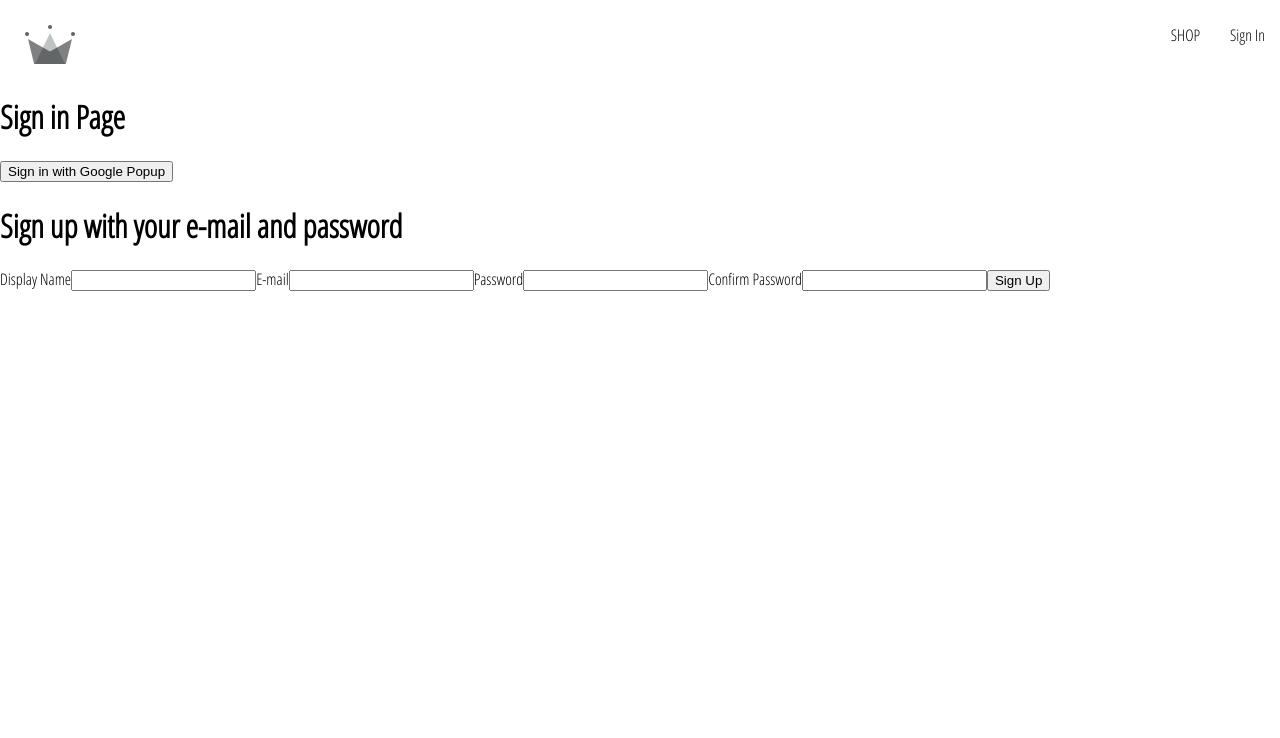
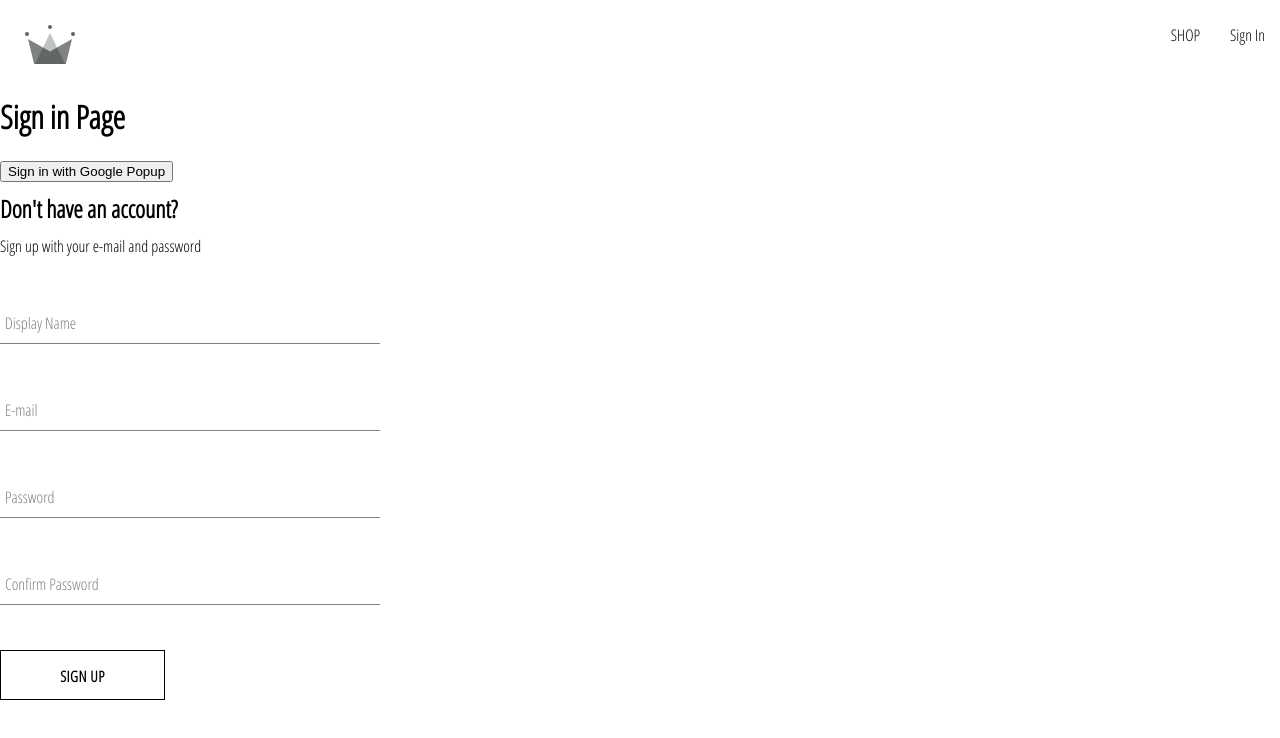
Before and after one commit to jengeese/crwn-clothing, a React (Create React App) app: page /sign-in in a window 1280 px wide. Shown: the top 738 px of the page. Built offline with nearby package versions, Linux system fonts and the light colour scheme.

Commit message:
sign-up, form and button components

```diff
--- /dev/null
+++ b/src/components/button/button.component.jsx
@@ -0,0 +1,26 @@
+import "./button.styles.scss";
+
+/*
+default
+
+inverted
+
+google sign in
+*/
+
+const BUTTON_TYPE_CLASSES = {
+  google: "google-sign-in",
+  inverted: "inverted",
+};
+
+const Button = ({ children, buttonType, ...otherProps }) => {
+  return (
+    <button
+      className={`button-container ${BUTTON_TYPE_CLASSES[buttonType]}`}
+      {...otherProps}
+    >
+      {children}
+    </button>
+  );
+};
+export default Button;
--- /dev/null
+++ b/src/components/button/button.styles.scss
@@ -0,0 +1,46 @@
+.button-container {
+    min-width: 165px;
+    width: auto;
+    height: 50px;
+    letter-spacing: 0.5px;
+    line-height: 50px;
+    padding: 0 35px 0 35px;
+    font-size: 15px;
+    background-color: black;
+    color: white;
+    text-transform: uppercase;
+    font-family: 'Open Sans Condensed';
+    font-weight: bolder;
+    border: none;
+    cursor: pointer;
+    display: flex;
+    justify-content: center;
+
+    &:hover {
+      background-color: white;
+      color: black;
+      border: 1px solid black;
+    }
+
+    &.google-sign-in {
+      background-color: #4285f4;
+      color: white;
+
+      &:hover {
+        background-color: #357ae8;
+        border: none;
+      }
+    }
+
+    &.inverted {
+      background-color: white;
+      color: black;
+      border: 1px solid black;
+
+      &:hover {
+        background-color: black;
+        color: white;
+        border: none;
+      }
+    }
+  }
--- /dev/null
+++ b/src/components/form-input/form-input.component.jsx
@@ -0,0 +1,12 @@
+import './form-input.styles.scss'
+const FormInput = ({ label, ...otherProps }) => {
+  return (
+    <div className="group">
+        <input className="form-input" {...otherProps}/>
+        {label && (
+        <label className={`${otherProps.value.length ? 'shrink':''} form-input-label`}>{label}</label>
+        )}
+    </div>
+  );
+};
+export default FormInput;
--- /dev/null
+++ b/src/components/form-input/form-input.styles.scss
@@ -0,0 +1,54 @@
+$sub-color: grey;
+$main-color: black;
+
+@mixin shrinkLabel {
+  top: -14px;
+  font-size: 12px;
+  color: $main-color;
+}
+
+.group {
+  position: relative;
+  margin: 45px 0;
+
+  .form-input {
+    background: none;
+    background-color: white;
+    color: $sub-color;
+    font-size: 18px;
+    padding: 10px 10px 10px 5px;
+    display: block;
+    width: 100%;
+    border: none;
+    border-radius: 0;
+    border-bottom: 1px solid $sub-color;
+    margin: 25px 0;
+
+    &:focus {
+      outline: none;
+    }
+
+    &:focus ~ .form-input-label {
+      @include shrinkLabel();
+    }
+  }
+
+  input[type='password'] {
+    letter-spacing: 0.3em;
+  }
+
+  .form-input-label {
+    color: $sub-color;
+    font-size: 16px;
+    font-weight: normal;
+    position: absolute;
+    pointer-events: none;
+    left: 5px;
+    top: 10px;
+    transition: 300ms ease all;
+
+    &.shrink {
+      @include shrinkLabel();
+    }
+  }
+}
--- a/src/components/sign-up-form/sign-up-form.component.jsx
+++ b/src/components/sign-up-form/sign-up-form.component.jsx
@@ -1,5 +1,12 @@
 import { useState } from "react";
 
+import FormInput from "../form-input/form-input.component";
+import Button from "../button/button.component";
+import "./sign-up-form.styles.scss";
+import {
+  createAuthUserWithEmailAndPassword,
+  createUserDocumentFromAuth,
+} from "../../utils/firebase/firebase.utils";
 const defaultFormFields = {
   displayName: "",
   email: "",
@@ -10,28 +17,78 @@
   const [formFields, setFormFields] = useState(defaultFormFields);
   const { displayName, email, password, confirmPassword } = formFields;
 
-  console.log(formFields);
+  //   console.log(formFields);
 
+  const resetFormFields = () => {
+    setFormFields(defaultFormFields);
+  };
+
+  const handleSubmit = async (event) => {
+    event.preventDefault();
+    if (password !== confirmPassword) {
+      alert("Passwords do not match");
+      return;
+    }
+    try {
+      const { user } = await createAuthUserWithEmailAndPassword(
+        email,
+        password
+      );
+      //   console.log(user);
+      await createUserDocumentFromAuth(user, { displayName });
+      resetFormFields();
+    } catch (error) {
+      if (error.code === "auth/email-already-in-use") {
+        alert("Cannot create user, email already in use");
+      } else {
+        console.log("user creation encountered an error", error);
+      }
+    }
+  };
   const handleChange = (event) => {
-      const {name, value} = event.target;
-      setFormFields({...formFields,[name]: value});
+    const { name, value } = event.target;
+    setFormFields({ ...formFields, [name]: value });
   };
   return (
-    <div>
-      <h1>Sign up with your e-mail and password</h1>
-      <form onSubmit={() => {}}>
-        <label>Display Name</label>
-        <input type="text" required onChange={handleChange} name="displayName" value={displayName} />
-
-        <label>E-mail</label>
-        <input type="email" required onChange={handleChange} name="email" value={email} />
-
-        <label>Password</label>
-        <input type="password" required onChange={handleChange} name="password" value={password} />
-
-        <label>Confirm Password</label>
-        <input required onChange={handleChange} name="confirmPassword" value={confirmPassword}/>
-        <button type="submit">Sign Up</button>
+    <div className="sign-up-container">
+      <h2>Don't have an account?</h2>
+      <span>Sign up with your e-mail and password</span>
+      <form onSubmit={handleSubmit}>
+        <FormInput
+          label="Display Name"
+          type="text"
+          required
+          onChange={handleChange}
+          name="displayName"
+          value={displayName}
+        />
+        <FormInput
+          label="E-mail"
+          type="email"
+          required
+          onChange={handleChange}
+          name="email"
+          value={email}
+        />
+        <FormInput
+          label="Password"
+          type="password"
+          required
+          onChange={handleChange}
+          name="password"
+          value={password}
+        />
+        <FormInput
+          label="Confirm Password"
+          type="password"
+          required
+          onChange={handleChange}
+          name="confirmPassword"
+          value={confirmPassword}
+        />
+        <Button buttonType='inverted' type="submit">
+          Sign Up
+        </Button>
       </form>
     </div>
   );
--- /dev/null
+++ b/src/components/sign-up-form/sign-up-form.styles.scss
@@ -0,0 +1,9 @@
+.sign-up-container {
+    display: flex;
+    flex-direction: column;
+    width: 380px;
+
+    h2 {
+        margin:10px 0;
+    }
+}
--- a/src/utils/firebase/firebase.utils.js
+++ b/src/utils/firebase/firebase.utils.js
@@ -4,9 +4,10 @@
   signInWithRedirect,
   signInWithPopup,
   GoogleAuthProvider,
+  createUserWithEmailAndPassword,
 } from "firebase/auth";
 
-import { getFirestore, doc, getDoc, setDoc } from 'firebase/firestore'
+import { getFirestore, doc, getDoc, setDoc } from "firebase/firestore";
 
 // Your web app's Firebase configuration
 const firebaseConfig = {
@@ -23,33 +24,42 @@
 
 const googleProvider = new GoogleAuthProvider();
 googleProvider.setCustomParameters({
-    prompt: "select_account"
+  prompt: "select_account",
 });
 export const auth = getAuth();
-export const signInWithGooglePopup = () => signInWithPopup(auth, googleProvider);
-export const signInWithGoogleRedirect = () => signInWithRedirect(auth,googleProvider);
+export const signInWithGooglePopup = () =>
+  signInWithPopup(auth, googleProvider);
+export const signInWithGoogleRedirect = () =>
+  signInWithRedirect(auth, googleProvider);
 
 export const db = getFirestore();
 
-export const createUserDocumentFromAuth = async (userAuth) => {
-  const userDocRef = doc(db, 'users', userAuth.uid);
+export const createUserDocumentFromAuth = async (userAuth,additionalInformation = {}) => {
+  if (!userAuth) return;
+  const userDocRef = doc(db, "users", userAuth.uid);
   // console.log(userDocRef);
   const userSnapshot = await getDoc(userDocRef);
   // console.log(userSnapshot);
   // console.log(userSnapshot.exists());
 
-  if(!userSnapshot.exists()) {
-    const {displayName, email} = userAuth;
+  if (!userSnapshot.exists()) {
+    const { displayName, email } = userAuth;
     const createdAt = new Date();
-    try{
+    try {
       await setDoc(userDocRef, {
         displayName,
         email,
-        createdAt
+        createdAt,
+        ...additionalInformation,
       });
     } catch (error) {
-      console.log('error creating the user', error.message);
+      console.log("error creating the user", error.message);
     }
   }
   return userDocRef;
-}
+};
+
+export const createAuthUserWithEmailAndPassword = async (email, password) => {
+  if (!email || !password) return
+  return await createUserWithEmailAndPassword(auth, email, password);
+};
```
